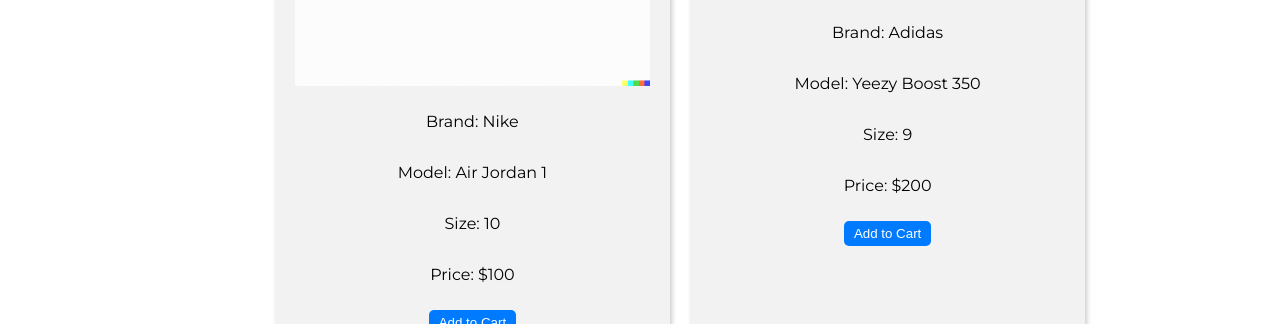
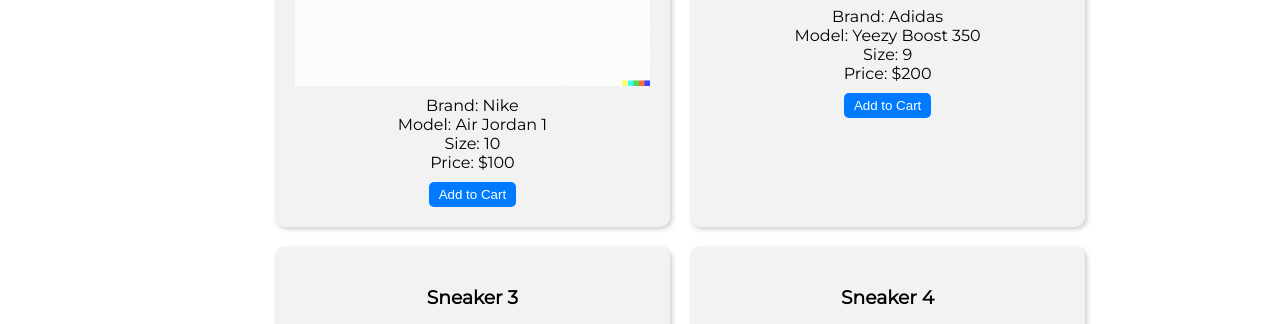
Before and after one commit to phoenixtype/SneakerHub, a plain HTML site: page index.html in a window 1280 px wide. Shown: the part 437-761 px from the top of the page. Drawn offline with Linux system fonts and the light colour scheme; grey boxes are pictures that could not be loaded.

Commit message:
adjusting the product description

```diff
--- a/index.html
+++ b/index.html
@@ -41,19 +41,19 @@
               <li>
                 <h3>Sneaker 1</h3>
                 <img src="images/sneaker1.jpg" alt="Sneaker 1" />
-                <p>Brand: Nike</p>
-                <p>Model: Air Jordan 1</p>
-                <p>Size: 10</p>
-                <p>Price: $100</p>
+                <div>Brand: Nike</div>
+                <div>Model: Air Jordan 1</div>
+                <div>Size: 10</div>
+                <div>Price: $100</div>
                 <button>Add to Cart</button>
               </li>
               <li>
                 <h3>Sneaker 2</h3>
                 <img src="images/sneaker2.jpg" alt="Sneaker 2" />
-                <p>Brand: Adidas</p>
-                <p>Model: Yeezy Boost 350</p>
-                <p>Size: 9</p>
-                <p>Price: $200</p>
+                <div>Brand: Adidas</div>
+                <div>Model: Yeezy Boost 350</div>
+                <div>Size: 9</div>
+                <div>Price: $200</div>
                 <button>Add to Cart</button>
               </li>
               <li>
```
